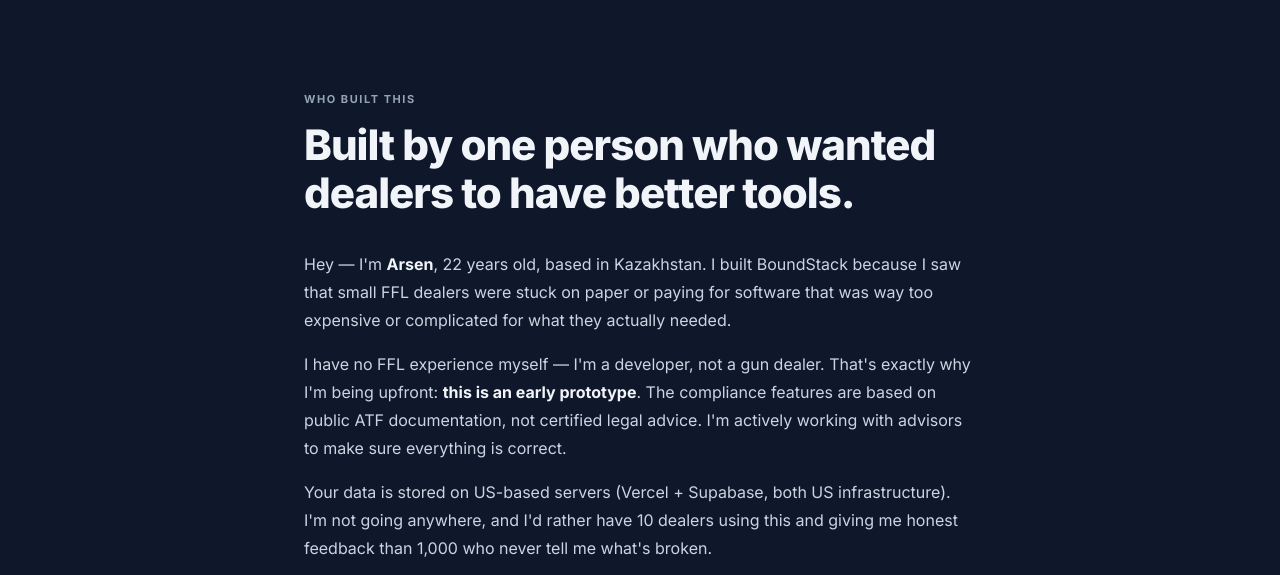
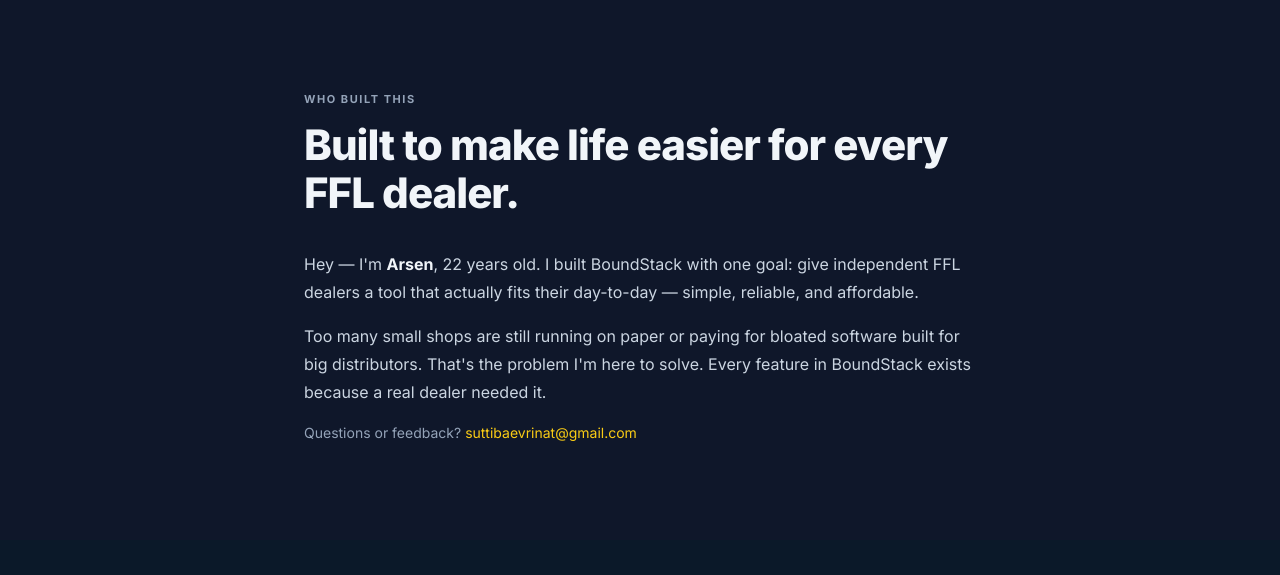
Before and after one commit to arsenrinatuly/gunvault, a website: page public/index.html in a window 1280 px wide. Shown: the part 6560-7135 px from the top of the page. Drawn offline with Linux system fonts and the light colour scheme.

Commit message:
Simplify About section — focus on mission, remove technical details

```diff
--- a/public/index.html
+++ b/public/index.html
@@ -1030,17 +1030,14 @@
 <section class="sec" id="about" style="background:#0f172a;color:#e2e8f0;">
   <div class="container" style="max-width:720px">
     <p class="sec__eyebrow" style="color:#94a3b8;">Who built this</p>
-    <h2 class="sec__h2" style="color:#f1f5f9;">Built by one person who wanted dealers to have better tools.</h2>
+    <h2 class="sec__h2" style="color:#f1f5f9;">Built to make life easier for every FFL dealer.</h2>
     <div style="display:flex;gap:24px;align-items:flex-start;margin-top:32px;flex-wrap:wrap;">
       <div style="flex:1;min-width:280px;">
         <p style="color:#cbd5e1;line-height:1.75;margin-bottom:16px;">
-          Hey — I'm <strong style="color:#f1f5f9;">Arsen</strong>, 22 years old, based in Kazakhstan. I built BoundStack because I saw that small FFL dealers were stuck on paper or paying for software that was way too expensive or complicated for what they actually needed.
+          Hey — I'm <strong style="color:#f1f5f9;">Arsen</strong>, 22 years old. I built BoundStack with one goal: give independent FFL dealers a tool that actually fits their day-to-day — simple, reliable, and affordable.
         </p>
         <p style="color:#cbd5e1;line-height:1.75;margin-bottom:16px;">
-          I have no FFL experience myself — I'm a developer, not a gun dealer. That's exactly why I'm being upfront: <strong style="color:#f1f5f9;">this is an early prototype</strong>. The compliance features are based on public ATF documentation, not certified legal advice. I'm actively working with advisors to make sure everything is correct.
-        </p>
-        <p style="color:#cbd5e1;line-height:1.75;margin-bottom:16px;">
-          Your data is stored on US-based servers (Vercel + Supabase, both US infrastructure). I'm not going anywhere, and I'd rather have 10 dealers using this and giving me honest feedback than 1,000 who never tell me what's broken.
+          Too many small shops are still running on paper or paying for bloated software built for big distributors. That's the problem I'm here to solve. Every feature in BoundStack exists because a real dealer needed it.
         </p>
         <p style="color:#94a3b8;font-size:14px;">
           Questions or feedback? <a href="mailto:suttibaevrinat@gmail.com" style="color:#facc15;">suttibaevrinat@gmail.com</a>
```
